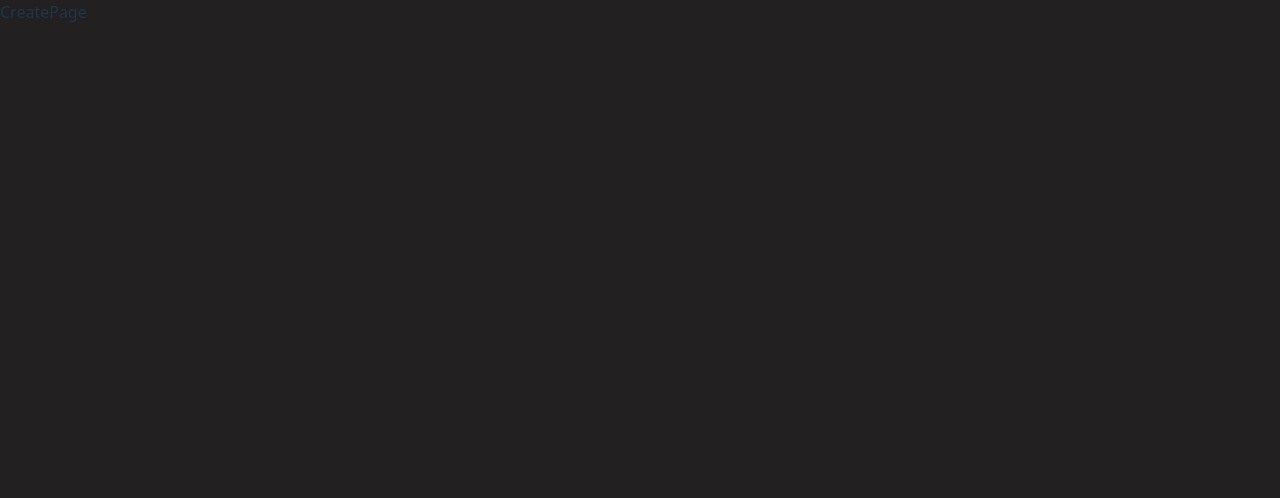
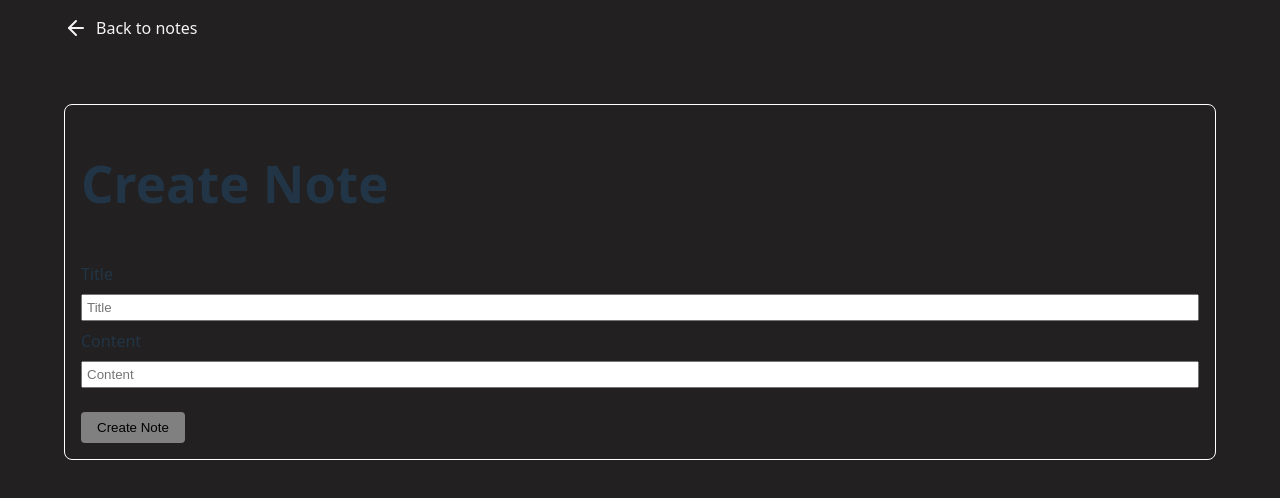
Before and after one commit to cktsang/take-note, a React (Vite) app in the folder frontend/: page /create in a window 1280 px wide. Shown: the top 498 px of the page. Built offline with nearby package versions, Linux system fonts and the light colour scheme.

Commit message:
Add create posts

```diff
--- a/frontend/src/pages/CreatePage.jsx
+++ b/frontend/src/pages/CreatePage.jsx
@@ -1,7 +1,75 @@
-import React from "react";
+import { ArrowLeftIcon } from "lucide-react";
+import { Link } from "react-router";
+import { useForm } from "react-hook-form";
+import toast from "react-hot-toast";
 
 const CreatePage = () => {
-  return <div>CreatePage</div>;
+  const {
+    register,
+    handleSubmit,
+    reset,
+    formState: { errors, isSubmitting },
+  } = useForm();
+
+  const onSubmit = async (data) => {
+    const response = await fetch("http://localhost:5001/api/notes", {
+      method: "POST",
+      body: JSON.stringify({
+        title: data.title,
+        content: data.content,
+      }),
+      headers: {
+        "Content-Type": "application/json",
+      },
+    });
+
+    const responseData = await response.json();
+    if (!response.ok) {
+      toast.error(responseData.message);
+    } else {
+      toast.success("Note created successfully");
+      reset();
+    }
+  };
+
+  return (
+    <div className="create">
+      <div className="create-container">
+        <Link to="/" className="create-back-btn">
+          <ArrowLeftIcon /> <span>Back to notes</span>
+        </Link>
+        <div className="create-content">
+          <h1>Create Note</h1>
+          <form onSubmit={handleSubmit(onSubmit)} className="create-form">
+            <label htmlFor="title">Title</label>
+            <input
+              type="text"
+              placeholder="Title"
+              {...register("title", {
+                required: "Title is required",
+                minLength: {
+                  value: 3,
+                  message: "Title must be at least 3 characters",
+                },
+              })}
+            />
+            {errors.title && (
+              <span className="error">{errors.title.message}</span>
+            )}
+            <label htmlFor="content">Content</label>
+            <input type="text" placeholder="Content" {...register("content")} />
+            <button
+              className="create-btn"
+              type="submit"
+              disabled={isSubmitting}
+            >
+              {isSubmitting ? "Creating..." : "Create Note"}
+            </button>
+          </form>
+        </div>
+      </div>
+    </div>
+  );
 };
 
 export default CreatePage;
```
